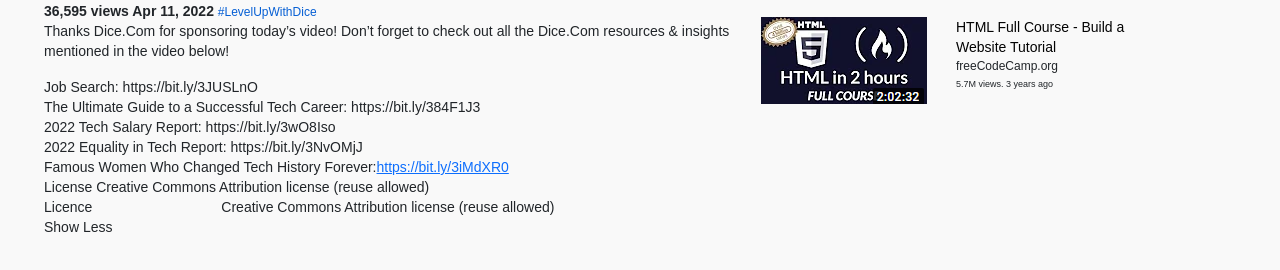
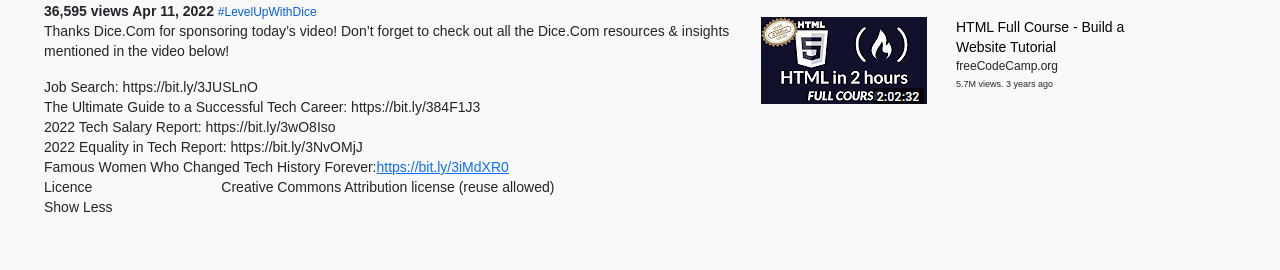
Before and after one commit to teke85/youtube-clone, a plain HTML site: page index.html in a window 1280 px wide. Shown: the part 634-904 px from the top of the page. Drawn offline with Linux system fonts and the light colour scheme.

Commit message:
edit text

```diff
--- a/index.html
+++ b/index.html
@@ -49,8 +49,7 @@
             <span>2022 Tech Salary Report: https://bit.ly/3wO8Iso  </span>
             <span>2022 Equality in Tech Report: https://bit.ly/3NvOMjJ </span>
             <span>Famous Women Who Changed Tech History Forever:<a href="https://bit.ly/3iMdXR0">https://bit.ly/3iMdXR0</a></span>
-           <span>License Creative Commons Attribution license (reuse allowed)</span>
-           <div class="row">
+            <div class="row">
             <div class="col-3">Licence</div>
             <div class="col-8">Creative Commons Attribution license (reuse allowed)</div>
            </div>
```
